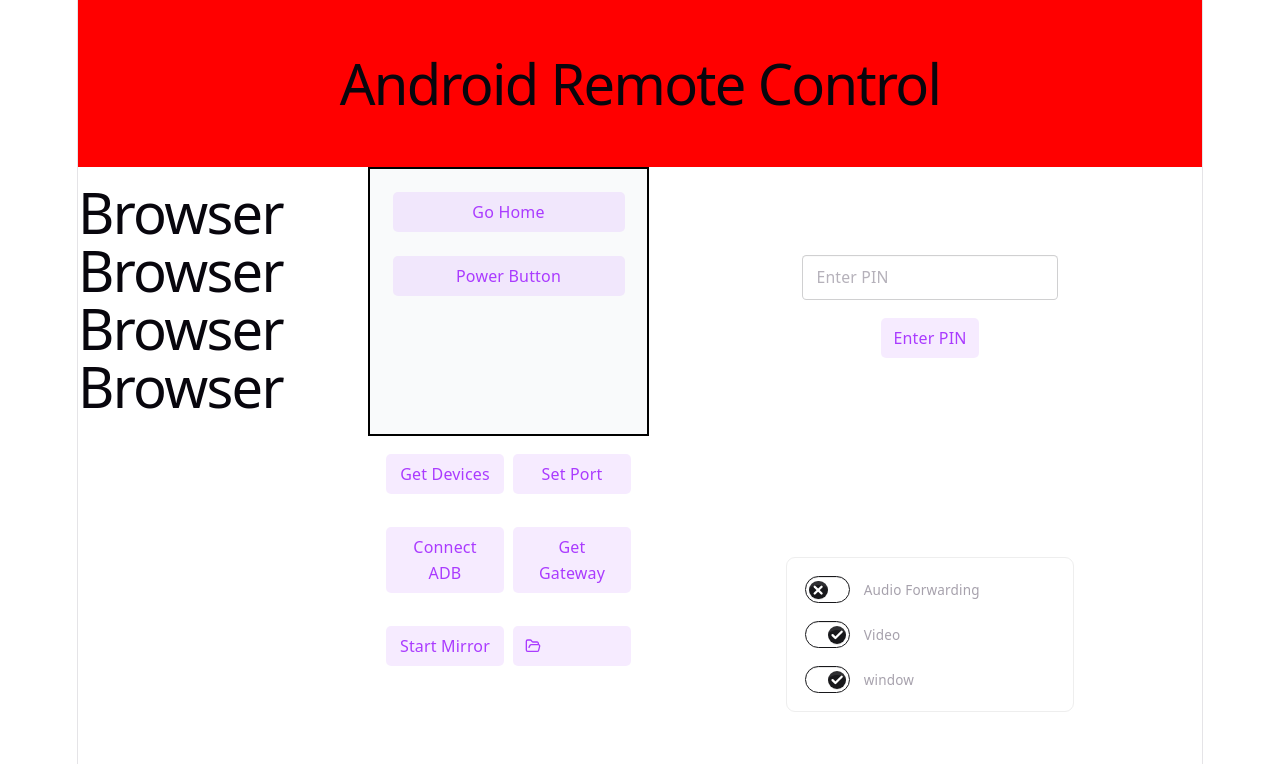
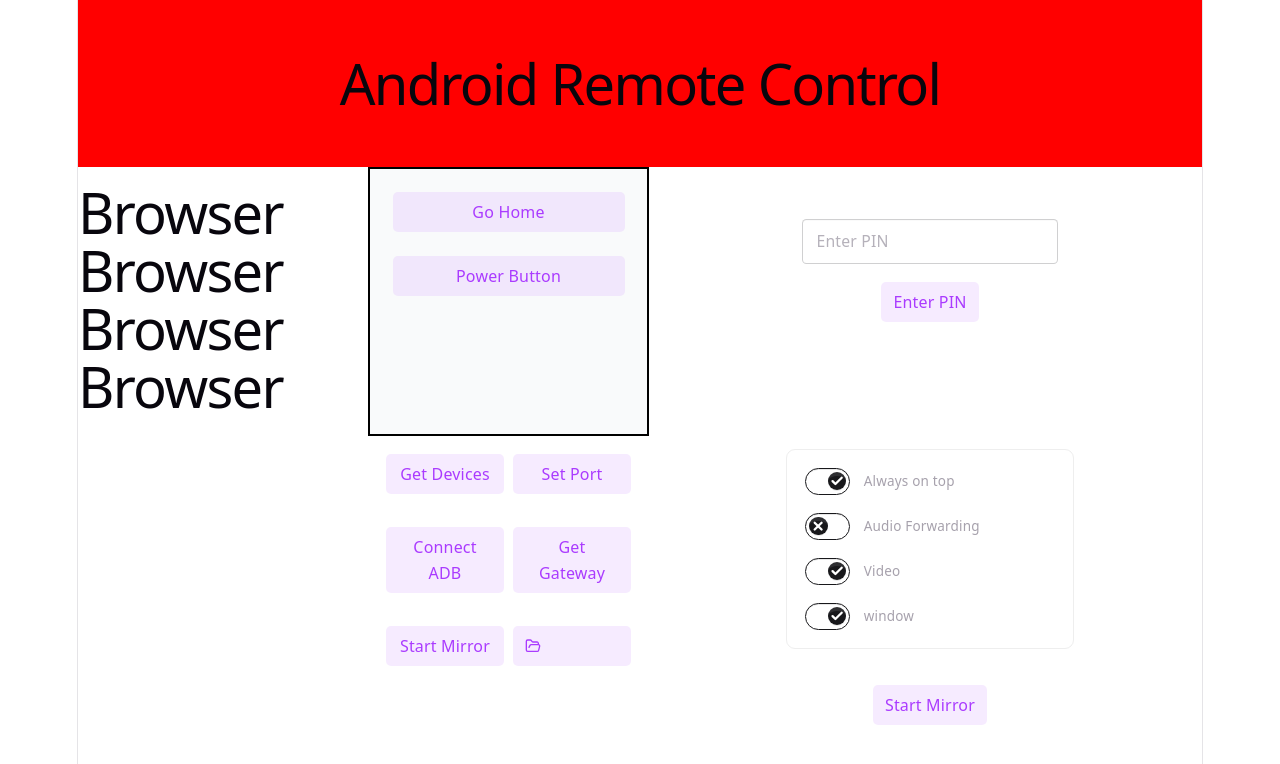
Before and after one commit to GG-Ranjeet/Lazy-Pilot, a React (Vite) app: page / in a window 1280 px wide. Shown: the top 764 px of the page. Built offline with nearby package versions, Linux system fonts and the light colour scheme.

Commit message:
feat: refactor state management in App, AdbControl, and MirrorOptions components

```diff
--- a/src/App.tsx
+++ b/src/App.tsx
@@ -5,8 +5,13 @@
 import Browser from "./components/Browser";
 import { AdbControl } from "./components/AdbControl";
 import MirrorOptions from "./components/MirrorOptions";
+import { useState } from "react";
 
 function App() {
+  const [config, setConfig] = useState({
+    binary_path: "D:\\project\\tauri\\myTauriApp\\scrcpy",
+    gateway: null as string | null,
+  });
   return (
     <div className="flex h-screen flex-col">
       <div className="flex flex-col" id="header">
@@ -21,12 +26,12 @@
             <UtilButton />
           </div>
           <div className="flex-auto justify-center flex-col">
-            <AdbControl />
+            <AdbControl state={{ config, setConfig }} />
           </div>
         </div>
         <div className="flex flex-col justify-around items-center flex-1">
           <PinPad />
-          <MirrorOptions />
+          <MirrorOptions state={{ config, setConfig }} />
         </div>
       </div>
     </div>
--- a/src/components/AdbControl.tsx
+++ b/src/components/AdbControl.tsx
@@ -1,20 +1,11 @@
 import { open } from "@tauri-apps/plugin-dialog";
 import { FolderOpen } from "lucide-react";
-import { useState } from "react";
 import { invoke } from "@tauri-apps/api/core";
 
-export function AdbControl() {
-  const [config, setConfig] = useState({
-    binary_path: "D:\\project\\tauri\\myTauriApp\\scrcpy",
-    gateway: null as string | null,
-  });
-
-  var gateway: string = "";
-
+export function AdbControl({state, }:any) {
   async function gatewayButton() {
     const output: string = await invoke("get_and_set_gateway");
-    gateway = output;
-    setConfig((prev) => ({ ...prev, gateway: output }));
+    state.setConfig((prev:any) => ({ ...prev, gateway: output }));
     console.log("Default Gateway:", output);
   }
   async function getDevices() {
@@ -27,12 +18,12 @@
   }
   async function connectAdb() {
     await invoke("connect_adb");
-    console.log("Attempting to connect ADB to", gateway);
+    console.log("Attempting to connect ADB to", state.config.gateway);
   }
 
   async function startMirror() {
-    console.log("Starting mirror with gateway:", config.gateway, "and binary path:", `${config.binary_path}//scrcpy.exe`);
-    const message: string = await invoke("start_mirror", { customPath: `${config.binary_path}//scrcpy.exe` });
+    console.log("Starting mirror with gateway:", state.config.gateway, "and binary path:", `${state.config.binary_path}//scrcpy.exe`);
+    const message: string = await invoke("start_mirror", { customPath: `${state.config.binary_path}//scrcpy.exe` });
     console.log("Mirror Started, Output:", message);
   }
   async function setPath() {
@@ -40,13 +31,13 @@
       const selected = await open({
         multiple: false,
         directory: true,
-        defaultPath: config.binary_path || undefined,
+        defaultPath: state.config.binary_path || undefined,
       });
       console.log("Selected path:", selected);
       if (selected && typeof selected == "string") {
-        setConfig((prev) => ({ ...prev, binary_path: selected }));
+        state.setConfig((prev:any) => ({ ...prev, binary_path: selected }));
         await invoke("set_binary_path", { path: selected });
-        console.log("Binary path set to:", config.binary_path);
+        console.log("Binary path set to:", state.config.binary_path);
       }
     } catch (error) {
       console.error("Error selecting path:", error);
--- a/src/components/MirrorOptions.tsx
+++ b/src/components/MirrorOptions.tsx
@@ -1,32 +1,88 @@
 import Toggle from "./Utils/Toggle";
+import { useEffect, useState } from "react";
+import { invoke } from "@tauri-apps/api/core";
 
-export default function MirrorOptions() {
-
-
+export default function MirrorOptions({state}:any) {
+  const [mirrorConfig, setMirrorConfig] = useState({
+    alwaysOnTop: true,
+    audioForwarding: false,
+    videoEnabled: true,
+    showWindow: true,
+  });
+  async function startMirror() {
+    console.log(
+      "Starting mirror with gateway:",
+      state.config.gateway,
+      "and binary path:",
+      `${state.config.binary_path}//scrcpy.exe`,
+    );
+    const message: string = await invoke("start_mirror", {
+      customPath: `${state.config.binary_path}//scrcpy.exe`,
+    });
+    console.log("Mirror Started, Output:", message);
+  }
+  useEffect(() => {
+    console.log("Mirror Config Updated:", mirrorConfig);
+  });
   return (
     <div className="mirror-options flex flex-col items-center justify-center gap-4 p-4">
       <div>
         <div className="fieldset bg-base-100 border-base-300 gap-4 rounded-box w-64 border p-4">
           <div className="">
             <label className="label flex items-center gap-3 cursor-pointer">
-              <Toggle check_mark={true} default_check={false} handler={() => {}}/>
+              <Toggle
+                mark={true}
+                default_check={mirrorConfig.alwaysOnTop}
+                handler={(checked) =>
+                  setMirrorConfig({ ...mirrorConfig, alwaysOnTop: checked })
+                }
+              />
+              <span className="label-text">Always on top</span>
+            </label>
+          </div>
+          <div className="">
+            <label className="label flex items-center gap-3 cursor-pointer">
+              <Toggle
+                mark={true}
+                default_check={mirrorConfig.audioForwarding}
+                handler={(checked) =>
+                  setMirrorConfig({ ...mirrorConfig, audioForwarding: checked })
+                }
+              />
               <span className="label-text">Audio Forwarding</span>
             </label>
           </div>
           <div className="">
             <label className="label flex items-center gap-3 cursor-pointer">
-              <Toggle check_mark={true} default_check={true} handler={() => {}}/>
+              <Toggle
+                mark={true}
+                default_check={mirrorConfig.videoEnabled}
+                handler={(checked) =>
+                  setMirrorConfig({ ...mirrorConfig, videoEnabled: checked })
+                }
+              />
               <span className="label-text">Video</span>
             </label>
           </div>
           <div className="">
             <label className="label flex items-center gap-3 cursor-pointer">
-              <Toggle check_mark={true} default_check={true} handler={() => {}} />
+              <Toggle
+                mark={true}
+                default_check={mirrorConfig.showWindow}
+                handler={(checked) =>
+                  setMirrorConfig({ ...mirrorConfig, showWindow: checked })
+                }
+              />
               <span className="label-text">window</span>
             </label>
           </div>
         </div>
       </div>
+          <div>
+            <button className="my-button mt-4" onClick={() => startMirror()}>
+              Start Mirror
+            </button>
+          </div>
     </div>
   );
 }
--- a/src/components/Utils/Toggle.tsx
+++ b/src/components/Utils/Toggle.tsx
@@ -1,5 +1,5 @@
 interface ToggleProps {
-  check_mark: boolean;
+  mark: boolean;
   default_check?: boolean;
   handler?: (checked: boolean) => void;
 }
@@ -15,11 +15,11 @@
  * @returns void
  */
 export default function Toggle({
-  check_mark = false,
+  mark = false,
   default_check = false,
   handler = undefined,
 }: ToggleProps) {
-  if (!check_mark) {
+  if (!mark) {
     return (
       <div>
           <input
```
